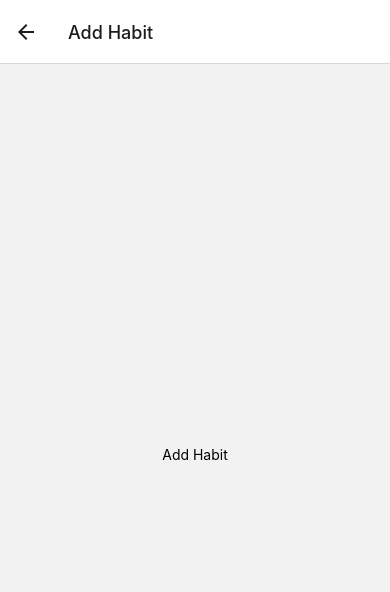
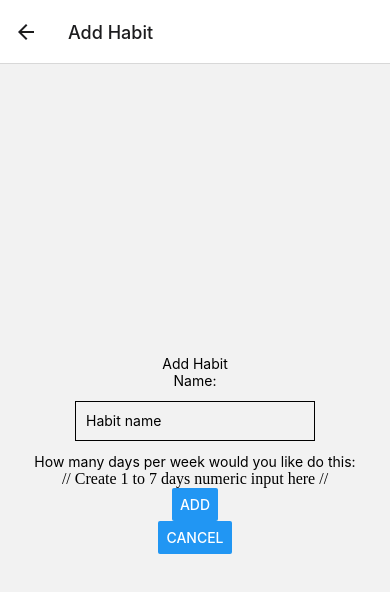
Before and after one commit to 6JoeB/Streaker, a React Native app: screen / in a window 390 px wide. Both pictures are taken after a click on the button "ADD HABIT". Shown: the top 592 px of the page. Built offline with nearby package versions, Linux system fonts and the light colour scheme.

Commit message:
Progress on AddHabitScreen

```diff
--- a/Screens/AddHabitScreen.tsx
+++ b/Screens/AddHabitScreen.tsx
@@ -1,12 +1,43 @@
-import React from 'react';
-import {View, Text, Button, TextInput} from 'react-native';
+import React, {useEffect, useState} from 'react';
+import {View, Text, Button, TextInput, StyleSheet} from 'react-native';
 
-const AddHabitScreen = () => {
+const AddHabitScreen = ({navigation}) => {
+  const [newHabitData, setNewHabitData] = useState({
+    name: '',
+    daysPerWeek: '',
+  });
+
+  useEffect(() => {
+    console.log(newHabitData);
+  }, [newHabitData]);
+
   return (
     <View style={{flex: 1, alignItems: 'center', justifyContent: 'center'}}>
       <Text>Add Habit</Text>
+      <Text>Name:</Text>
+      <TextInput
+        style={styles.input}
+        onChangeText={e => setNewHabitData({...newHabitData, name: e})}
+        value={newHabitData.name}
+        placeholder="Habit name"
+      />
+      <Text>How many days per week would you like do this:</Text>
+      // Create 1 to 7 days numeric input here //
+      {/* Number(newHabitData.daysPerWeek)
+      e => setNewHabitData({...newHabitData, daysPerWeek: String(e)} */}
+      <Button title="Add" onPress={() => navigation.navigate('home')} />
+      <Button title="Cancel" onPress={() => navigation.navigate('home')} />
     </View>
   );
 };
 
+const styles = StyleSheet.create({
+  input: {
+    height: 40,
+    margin: 12,
+    borderWidth: 1,
+    padding: 10,
+  },
+});
+
 export default AddHabitScreen;
```
